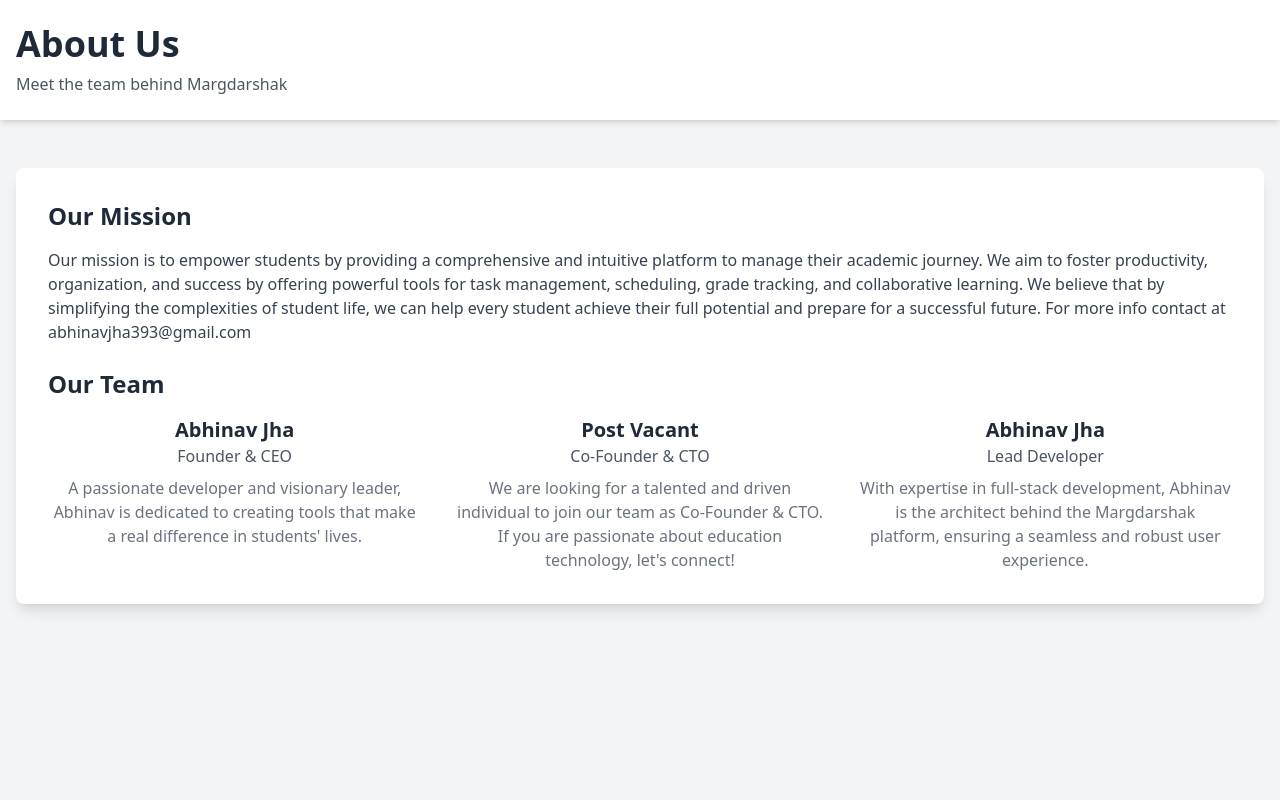
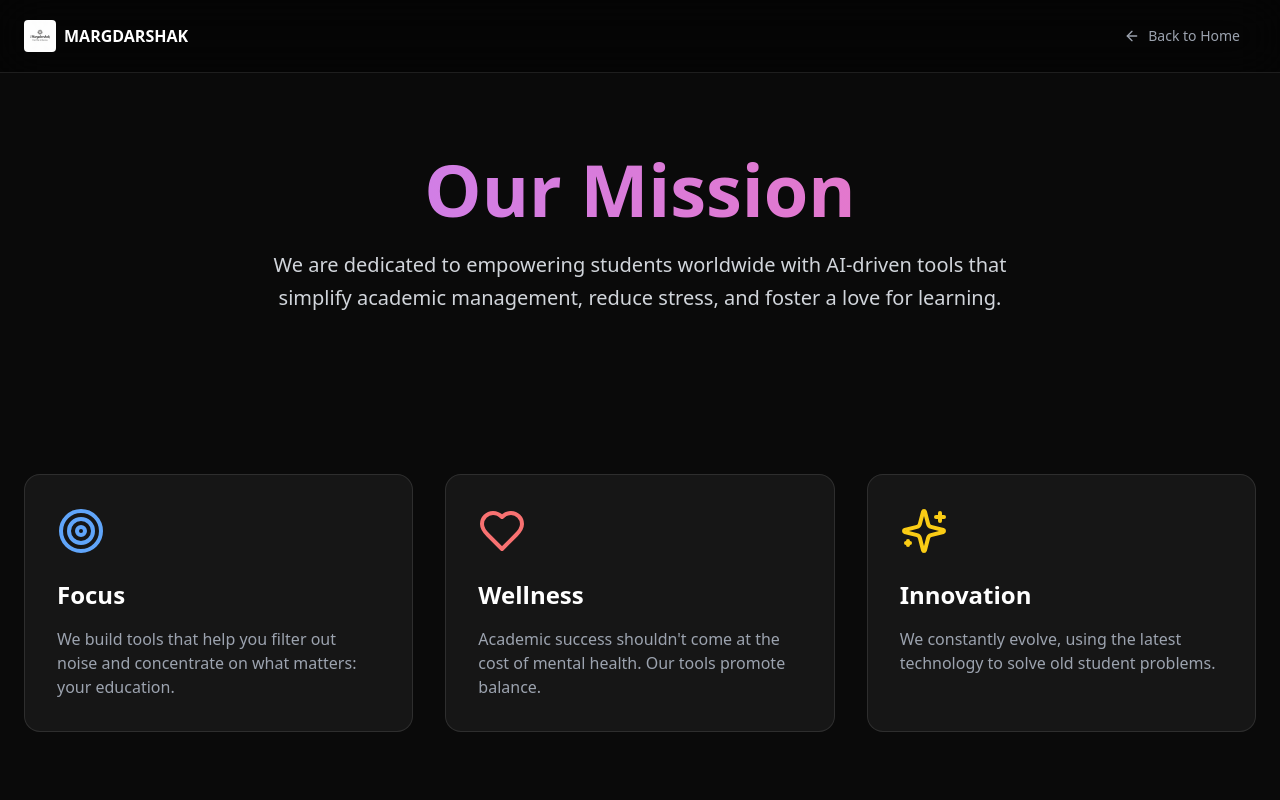
Before and after one commit to Abhinav06122009/MARGDARSHAKI, a React (Vite) app: page /about in a window 1280 px wide. Shown: the top 800 px of the page. Built offline with nearby package versions, Linux system fonts and the light colour scheme.

Commit message:
Update AboutUsPage.tsx

```diff
--- a/src/pages/AboutUsPage.tsx
+++ b/src/pages/AboutUsPage.tsx
@@ -1,40 +1,87 @@
 import React from 'react';
+import { motion } from 'framer-motion';
+import { Users, Target, Heart, Sparkles, ArrowLeft } from 'lucide-react';
+import { Link } from 'react-router-dom';
+import { Button } from '@/components/ui/button';
+import logo from "@/components/logo/logo.png";
 
-const AboutUsPage: React.FC = () => {
+const AboutUsPage = () => {
   return (
-    <div className="bg-gray-100 min-h-screen">
-      <header className="bg-white shadow-md">
-        <div className="container mx-auto px-4 py-6">
-          <h1 className="text-4xl font-bold text-gray-800">About Us</h1>
-          <p className="mt-2 text-gray-600">Meet the team behind Margdarshak</p>
+    <div className="min-h-screen bg-[#0A0A0A] text-white font-sans">
+      <nav className="border-b border-white/10 bg-black/50 backdrop-blur-xl sticky top-0 z-50">
+        <div className="container mx-auto px-6 py-4 flex justify-between items-center">
+          <Link to="/">
+             <div className="flex items-center gap-2">
+                <img src={logo} alt="Logo" className="w-8 h-8 rounded" />
+                <span className="font-bold">MARGDARSHAK</span>
+             </div>
+          </Link>
+          <Link to="/">
+            <Button variant="ghost" className="text-gray-400 hover:text-white gap-2">
+              <ArrowLeft className="w-4 h-4" /> Back to Home
+            </Button>
+          </Link>
         </div>
-      </header>
-      <main className="container mx-auto px-4 py-12">
-        <div className="bg-white rounded-lg shadow-lg p-8">
-          <h2 className="text-2xl font-bold text-gray-800 mb-4">Our Mission</h2>
-          <p className="text-gray-700 mb-6">
-            Our mission is to empower students by providing a comprehensive and intuitive platform to manage their academic journey. We aim to foster productivity, organization, and success by offering powerful tools for task management, scheduling, grade tracking, and collaborative learning. We believe that by simplifying the complexities of student life, we can help every student achieve their full potential and prepare for a successful future. For more info contact at abhinavjha393@gmail.com
-          </p>
-          <h2 className="text-2xl font-bold text-gray-800 mb-4">Our Team</h2>
-          <div className="grid grid-cols-1 md:grid-cols-2 lg:grid-cols-3 gap-8">
-            <div className="text-center">
-              <h3 className="text-xl font-bold text-gray-800">Abhinav Jha</h3>
-              <p className="text-gray-600">Founder & CEO</p>
-              <p className="text-gray-500 mt-2">A passionate developer and visionary leader, Abhinav is dedicated to creating tools that make a real difference in students' lives.</p>
-            </div>
-            <div className="text-center">
-              <h3 className="text-xl font-bold text-gray-800">Post Vacant</h3>
-              <p className="text-gray-600">Co-Founder & CTO</p>
-              <p className="text-gray-500 mt-2">We are looking for a talented and driven individual to join our team as Co-Founder & CTO. If you are passionate about education technology, let's connect!</p>
-            </div>
-            <div className="text-center">
-              <h3 className="text-xl font-bold text-gray-800">Abhinav Jha</h3>
-              <p className="text-gray-600">Lead Developer</p>
-              <p className="text-gray-500 mt-2">With expertise in full-stack development, Abhinav is the architect behind the Margdarshak platform, ensuring a seamless and robust user experience.</p>
-            </div>
+      </nav>
+
+      <main>
+        {/* Hero Section */}
+        <section className="py-20 px-6 text-center relative overflow-hidden">
+           <div className="absolute top-1/2 left-1/2 -translate-x-1/2 -translate-y-1/2 w-[500px] h-[500px] bg-purple-500/20 blur-[120px] rounded-full -z-10"></div>
+           <motion.div
+            initial={{ opacity: 0, y: 30 }}
+            animate={{ opacity: 1, y: 0 }}
+            transition={{ duration: 0.8 }}
+           >
+             <h1 className="text-5xl md:text-7xl font-bold mb-6 bg-gradient-to-r from-purple-400 to-pink-400 bg-clip-text text-transparent">
+               Our Mission
+             </h1>
+             <p className="text-xl text-gray-300 max-w-3xl mx-auto leading-relaxed">
+               We are dedicated to empowering students worldwide with AI-driven tools that simplify academic management, reduce stress, and foster a love for learning.
+             </p>
+           </motion.div>
+        </section>
+
+        {/* Values Grid */}
+        <section className="container mx-auto px-6 py-20">
+          <div className="grid md:grid-cols-3 gap-8">
+            {[
+              { icon: Target, title: "Focus", desc: "We build tools that help you filter out noise and concentrate on what matters: your education.", color: "text-blue-400" },
+              { icon: Heart, title: "Wellness", desc: "Academic success shouldn't come at the cost of mental health. Our tools promote balance.", color: "text-red-400" },
+              { icon: Sparkles, title: "Innovation", desc: "We constantly evolve, using the latest technology to solve old student problems.", color: "text-yellow-400" }
+            ].map((item, index) => (
+              <motion.div
+                key={index}
+                initial={{ opacity: 0, y: 20 }}
+                whileInView={{ opacity: 1, y: 0 }}
+                transition={{ delay: index * 0.2 }}
+                className="bg-white/5 p-8 rounded-2xl border border-white/10 hover:bg-white/10 transition-colors"
+              >
+                <item.icon className={`w-12 h-12 ${item.color} mb-6`} />
+                <h3 className="text-2xl font-bold mb-4">{item.title}</h3>
+                <p className="text-gray-400">{item.desc}</p>
+              </motion.div>
+            ))}
           </div>
-        </div>
+        </section>
+
+        {/* Story Section */}
+        <section className="bg-white/5 py-20">
+          <div className="container mx-auto px-6 max-w-4xl text-center">
+            <h2 className="text-3xl font-bold mb-8">Our Story</h2>
+            <p className="text-gray-300 mb-6 text-lg">
+              MARGDARSHAK started as a simple idea in a dorm room. We realized that while there were dozens of apps for notes, calendars, and grades, none of them talked to each other.
+            </p>
+            <p className="text-gray-300 text-lg">
+              We built the solution we wished we had: an all-in-one ecosystem where your syllabus automatically updates your calendar, and your grades inform your study schedule. Today, we serve thousands of students, helping them reclaim their time and achieve their potential.
+            </p>
+          </div>
+        </section>
       </main>
+
+      <footer className="border-t border-white/10 py-8 text-center text-gray-500 text-sm">
+        <p>© 2025 MARGDARSHAK. All rights reserved.</p>
+      </footer>
     </div>
   );
 };
```
